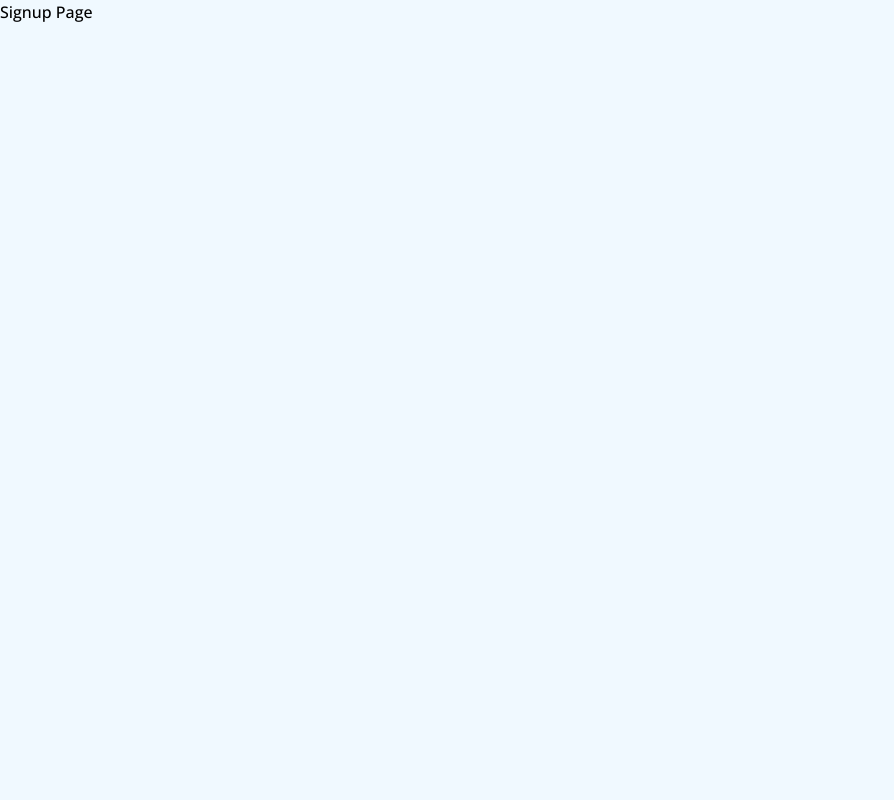
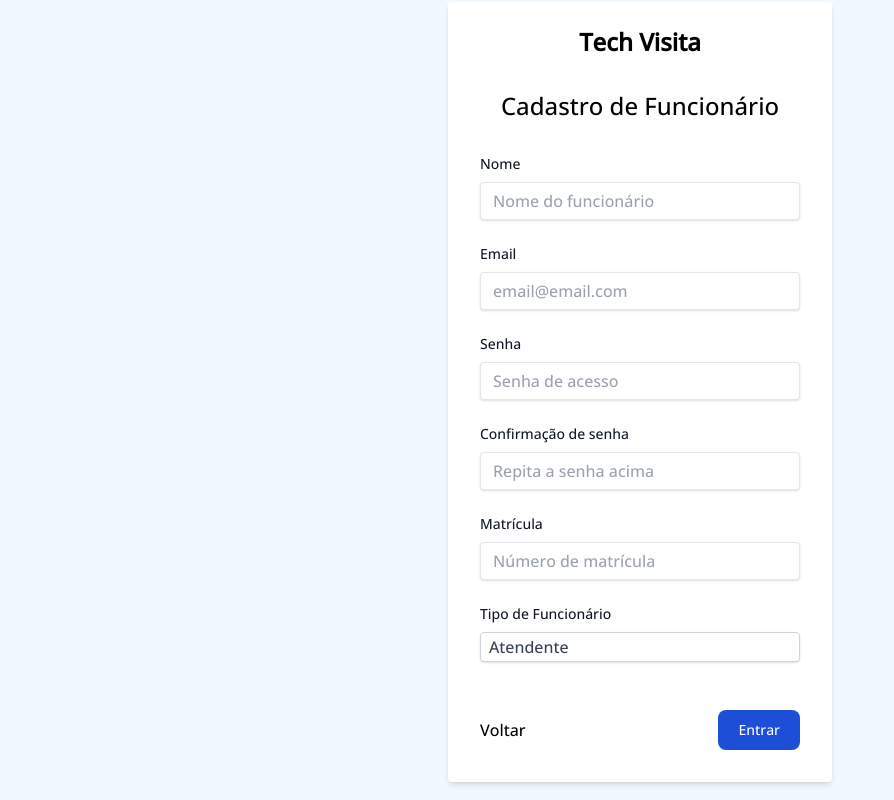
Before and after one commit to aislanmaia/sav, a React (Vite) app: page /signup in a window 1280 px wide. Shown: the whole page, without its empty margins (0-894 px from the left). Built offline with nearby package versions, Linux system fonts and the light colour scheme.

Commit message:
Add base signup page draft

```diff
--- a/src/App.tsx
+++ b/src/App.tsx
@@ -2,6 +2,7 @@ import { Route, Routes } from 'react-router-dom'
 import MainLayout from './layouts/MainLayout'
 import Home from './pages/Home'
 import LoginPage from './pages/Login'
+import SignUp from './pages/Signup'
 import AuthProvider, { RequireAuth } from './providers/AuthProvider'
 
 function App() {
@@ -20,7 +21,7 @@ function App() {
         </Route>
 
         <Route path="/login" element={<LoginPage />} />
-        <Route path="/signup" element={<h1>Signup Page</h1>} />
+        <Route path="/signup" element={<SignUp />} />
       </Routes>
     </AuthProvider>
   )
--- a/src/pages/Home.tsx
+++ b/src/pages/Home.tsx
@@ -1,8 +1,8 @@
-import { Link } from 'react-router-dom'
 import { useAuth } from '../providers/AuthProvider'
 
 export default () => {
   const auth = useAuth()
+  console.log('Home page')
   console.log('auth', auth)
   return (
     <div className="flex w-screen h-screen">
--- a/src/pages/Login.tsx
+++ b/src/pages/Login.tsx
@@ -73,7 +73,8 @@ const LoginPage = () => {
   return (
     <div className="flex flex-col justify-center md:items-center md:h-screen">
       <div className="flex flex-col md:w-96 md:items-center bg-white shadow-md rounded px-8 pt-6 pb-8 mb-4">
-        <h3 className="text-2xl pb-16">Tech Visita</h3>
+        <h3 className="text-2xl pb-8 font-bold">Tech Visita</h3>
+        <h2 className="text-2xl pb-8">Entrar no sistema</h2>
         <form onSubmit={handleSubmit} className="w-full">
           <div className="mb-6">
             <label
--- /dev/null
+++ b/src/pages/Signup.tsx
@@ -0,0 +1,158 @@
+import { useState } from 'react'
+import { Link } from 'react-router-dom'
+
+const SignUp = () => {
+  const [name, setName] = useState('')
+  const [email, setEmail] = useState('')
+  const [registry, setRegistry] = useState('')
+  const [password, setPassword] = useState('')
+  const [passwordConfirmation, setPasswordConfirmation] = useState('')
+  const [employeeType, setEmployeeType] = useState('')
+
+  const handleSubmit = () => {}
+
+  return (
+    <div className="flex flex-col justify-center md:items-center md:h-screen">
+      <div className="flex flex-col md:w-96 md:items-center bg-white shadow-md rounded px-8 pt-6 pb-8 mb-4">
+        <h3 className="text-2xl pb-8 font-bold">Tech Visita</h3>
+        <h2 className="text-2xl pb-8">Cadastro de Funcionário</h2>
+        <form onSubmit={handleSubmit} className="w-full">
+          <div className="mb-6">
+            <label
+              htmlFor="name"
+              className="block mb-2 text-sm font-medium text-gray-900 dark:text-gray-300"
+            >
+              Nome
+            </label>
+            <input
+              type="text"
+              id="name"
+              name="name"
+              value={name}
+              className="shadow appearance-none border rounded w-full py-2 px-3 text-gray-700 leading-tight focus:outline-none focus:shadow-outline"
+              placeholder="Nome do funcionário"
+              onChange={(e) => setName(e.target.value)}
+            />
+          </div>
+          <div className="mb-6">
+            <label
+              htmlFor="email"
+              className="block mb-2 text-sm font-medium text-gray-900 dark:text-gray-300"
+            >
+              Email
+            </label>
+            <input
+              type="email"
+              id="email"
+              name="email"
+              value={email}
+              className="shadow appearance-none border rounded w-full py-2 px-3 text-gray-700 leading-tight focus:outline-none focus:shadow-outline"
+              placeholder="email@email.com"
+              onChange={(e) => setEmail(e.target.value)}
+            />
+          </div>
+          <div className="mb-6">
+            <label
+              htmlFor="password"
+              className="block mb-2 text-sm font-medium text-gray-900 dark:text-gray-300"
+            >
+              Senha
+            </label>
+            <input
+              type="password"
+              id="password"
+              name="password"
+              value={password}
+              className="shadow appearance-none border rounded w-full py-2 px-3 text-gray-700 leading-tight focus:outline-none focus:shadow-outline"
+              placeholder="Senha de acesso"
+              onChange={(e) => setPassword(e.target.value)}
+            />
+          </div>
+          <div className="mb-6">
+            <label
+              htmlFor="passwordConfirmation"
+              className="block mb-2 text-sm font-medium text-gray-900 dark:text-gray-300"
+            >
+              Confirmação de senha
+            </label>
+            <input
+              type="password"
+              id="passwordConfirmation"
+              name="name"
+              value={passwordConfirmation}
+              className="shadow appearance-none border rounded w-full py-2 px-3 text-gray-700 leading-tight focus:outline-none focus:shadow-outline"
+              placeholder="Repita a senha acima"
+              onChange={(e) => setPasswordConfirmation(e.target.value)}
+            />
+          </div>
+          <div className="mb-6">
+            <label
+              htmlFor="registry"
+              className="block mb-2 text-sm font-medium text-gray-900 dark:text-gray-300"
+            >
+              Matrícula
+            </label>
+            <input
+              type="text"
+              id="registry"
+              name="registry"
+              value={registry}
+              className="shadow appearance-none border rounded w-full py-2 px-3 text-gray-700 leading-tight focus:outline-none focus:shadow-outline"
+              placeholder="Número de matrícula"
+              onChange={(e) => setRegistry(e.target.value)}
+            />
+          </div>
+
+          <div className="mb-6">
+            <label
+              htmlFor="registry"
+              className="block mb-2 text-sm font-medium text-gray-900 dark:text-gray-300"
+            >
+              Tipo de Funcionário
+            </label>
+            <select
+              className="
+                form-select
+                mb-3
+                shadow
+                appearance-none
+                block
+                w-full
+                px-2
+                py-1
+                text-md text-gray-700
+                leading-tight
+                bg-white bg-clip-padding bg-no-repeat
+                border border-solid border-gray-300
+                rounded
+                transition
+                ease-in-out
+                focus:text-gray-700 focus:bg-white focus:outline-none focus:shadow-outline
+              "
+              name="employeeType"
+              id="employeeType"
+            >
+              <option value="attendant">Atendente</option>
+              <option value="technician">Técnico</option>
+            </select>
+          </div>
+
+          <div className="flex items-center justify-between mt-12">
+            <Link to="/login" className="no-underline hover:underline">
+              Voltar
+            </Link>
+
+            <button
+              type="submit"
+              className="text-white bg-blue-700 hover:bg-blue-800 focus:ring-4 focus:ring-blue-300 font-medium rounded-lg text-sm w-full sm:w-auto px-5 py-2.5 text-center dark:bg-blue-600 dark:hover:bg-blue-700 dark:focus:ring-blue-800"
+            >
+              Entrar
+            </button>
+          </div>
+        </form>
+      </div>
+    </div>
+  )
+}
+
+export default SignUp
```
